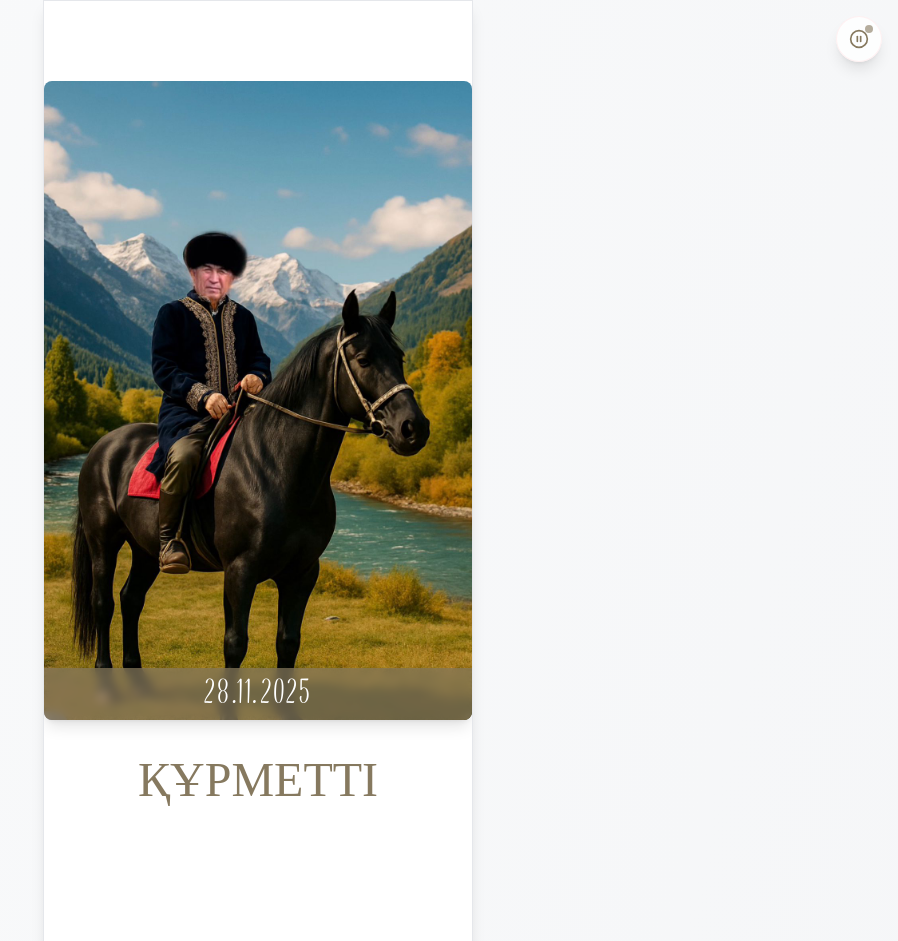
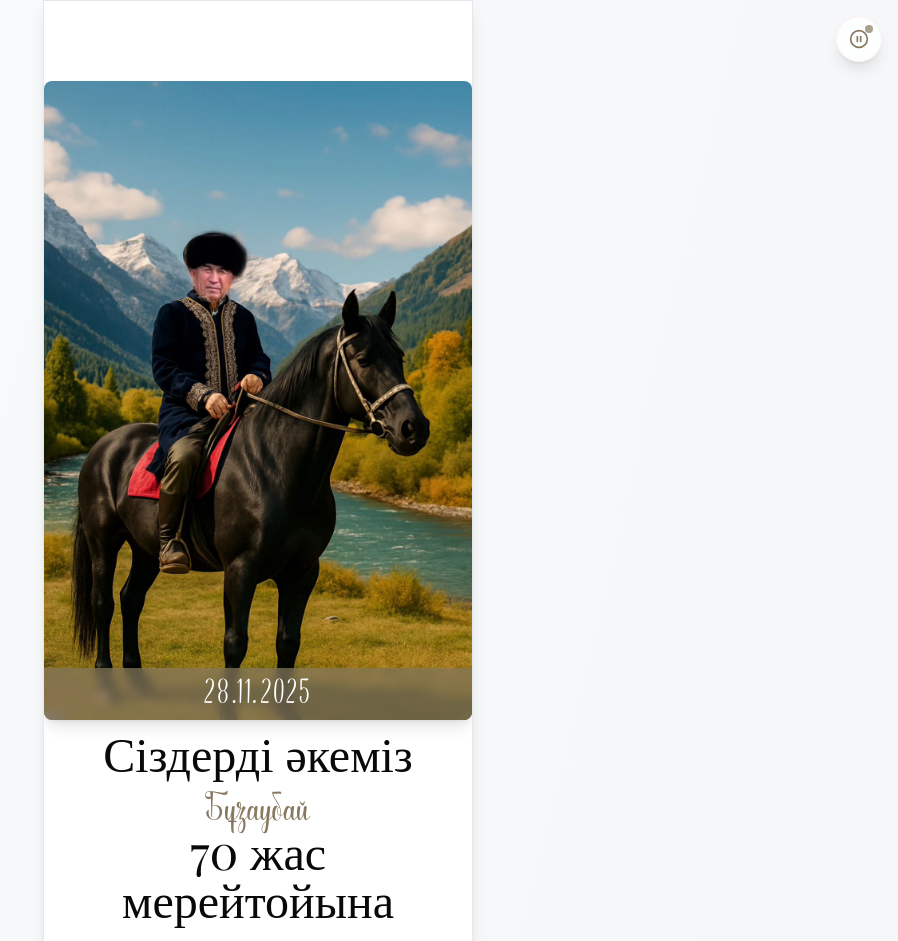
Before and after one commit to ropdxm/birthdayInvite, a React (Vite) app: page / in a window 1280 px wide. Shown: the top 941 px of the page, without its empty margins (382-1280 px from the left). Built offline with nearby package versions, Linux system fonts and the light colour scheme; a web font is replaced by a local one.

Commit message:
chernovik1

```diff
--- a/src/pages/Hero.jsx
+++ b/src/pages/Hero.jsx
@@ -131,13 +131,7 @@ const [timeLeft, setTimeLeft] = useState({
 className="my-8 px-8 text-[1.2rem] sm:text-5xl font-serif bg-clip-text text-transparent bg-gradient-to-r from-[#86795f] to-[#86795f] uppercase">
     Құрметті <br/> ағайын-туыс, бауырлар, нағашы-жиен, бөлелер, құда жекжат,<br/> дос-жарандар, әріптестер мен көршілер!
                         </motion.h2> */}
-                                                <motion.h2
-                            initial={{ opacity: 0 }}
-                            animate={{ opacity: 1 }}
-                            transition={{ delay: 0.4 }}
-className="my-8 px-8 text-[1.2rem] sm:text-5xl font-serif bg-clip-text text-transparent bg-gradient-to-r from-[#86795f] to-[#86795f] uppercase">
-    Құрметті <br/> <br/> <br/> <br/>
-                        </motion.h2>
+
 
                         <motion.h2
                             initial={{ scale: 0.8, opacity: 0 }}
```
